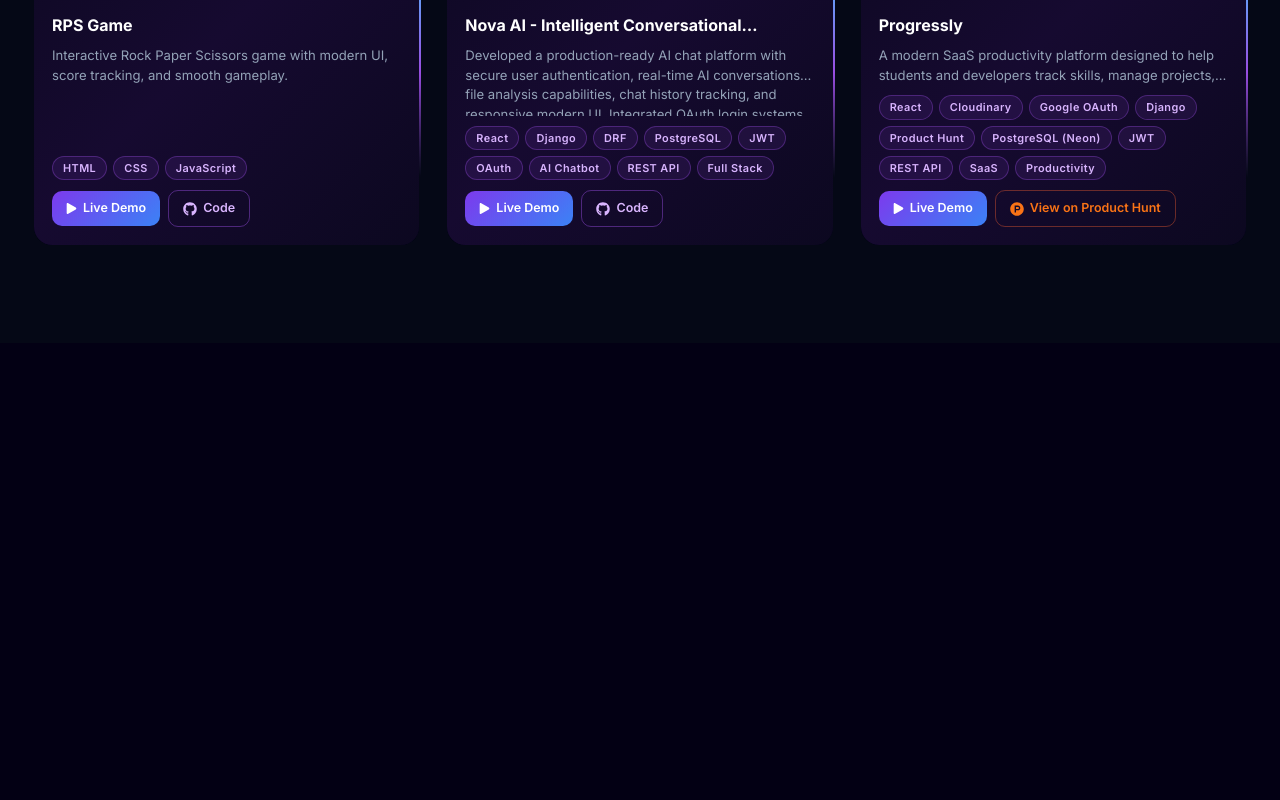
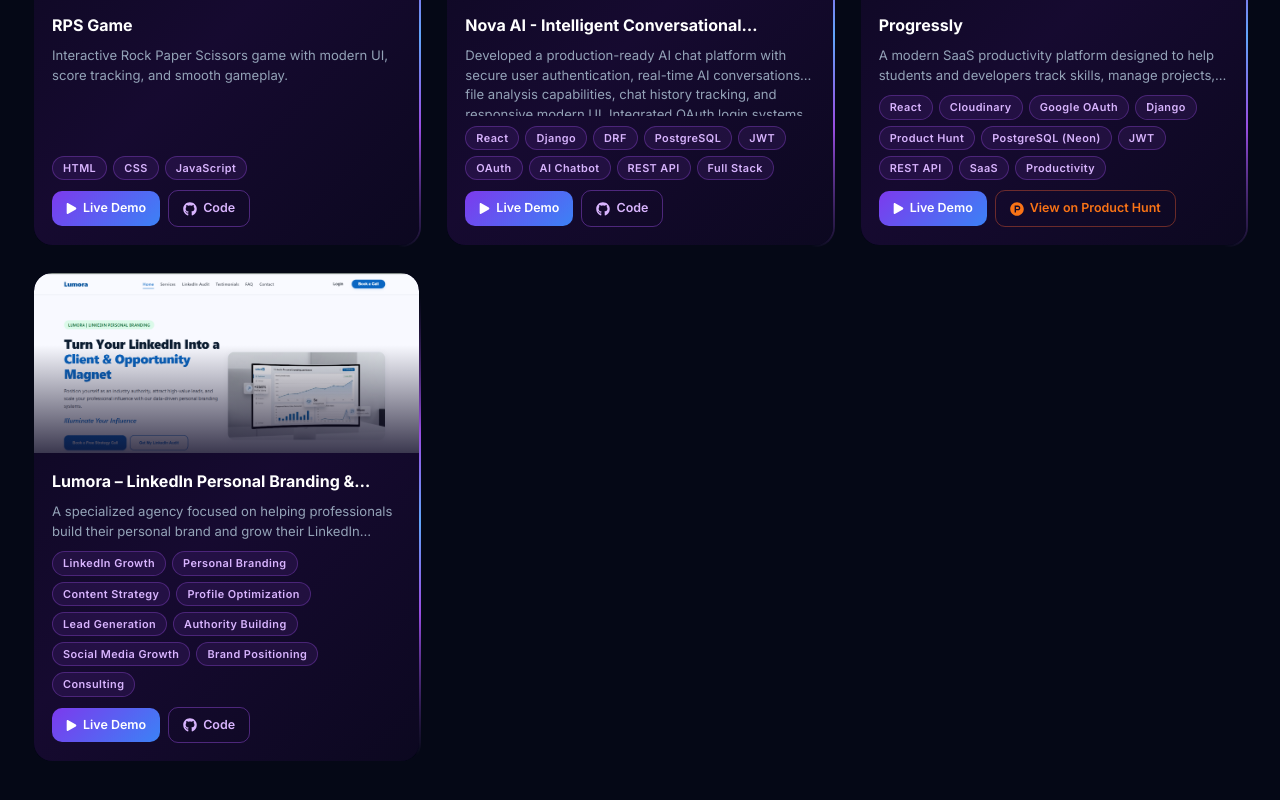
Before and after one commit to MAFAZ9416/Portfolio, a React (Vite) app: page /projects in a window 1280 px wide. Shown: the part 978-1778 px from the top of the page. Before the commit the page ends 1321 px from the top, so only its background shows below. Built offline with nearby package versions, Linux system fonts and the light colour scheme.

Commit message:
Added Lumora Project

```diff
--- a/src/components/Hero.jsx
+++ b/src/components/Hero.jsx
@@ -180,7 +180,7 @@
 >
   {[
     { value: "2+", label: "Internships" },
-    { value: "5+", label: "Projects" },
+    { value: "7+", label: "Projects" },
     { value: "10+", label: "Certificates" },
   ].map((item) => (
     <motion.div
--- a/src/components/Projects.jsx
+++ b/src/components/Projects.jsx
@@ -9,6 +9,7 @@
 import project4 from "../assets/project4.png"
 import project5 from "../assets/project5.png"
 import project6 from "../assets/project6.png"
+import project7 from "../assets/project7.png"
 
 export const projects = [
   {
@@ -88,6 +89,25 @@
     productHuntUrl: "https://www.producthunt.com/products/progressly-2?utm_source=other&utm_medium=social",
     image: project6,
     featured: true,
+  },
+  {
+    id: 7,
+    title: 'Lumora – LinkedIn Personal Branding & Growth Agency',
+    description: 'A specialized agency focused on helping professionals build their personal brand and grow their LinkedIn presence through strategic content creation and optimization.',
+    tags: [
+    'LinkedIn Growth',
+    'Personal Branding',
+    'Content Strategy',
+    'Profile Optimization',
+    'Lead Generation',
+    'Authority Building',
+    'Social Media Growth',
+    'Brand Positioning',
+    'Consulting'
+  ],
+    liveUrl: 'https://lumora-five-nu.vercel.app/',
+    githubUrl: 'https://github.com/MAFAZ9416/Lumora',
+    image: project7,
   },
 ]
 
```
Also changed, not shown: src/assets/project7.png (added).
